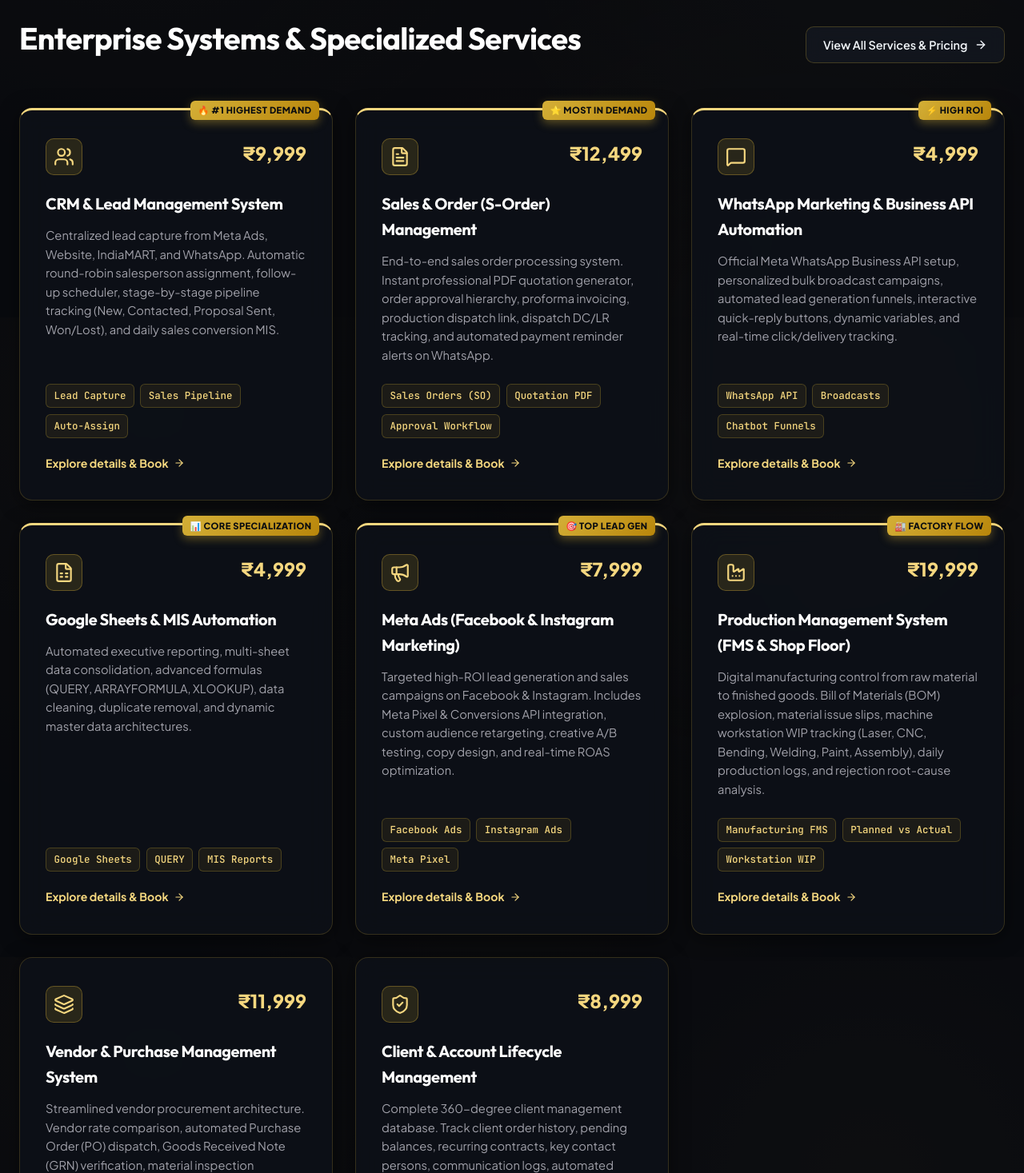
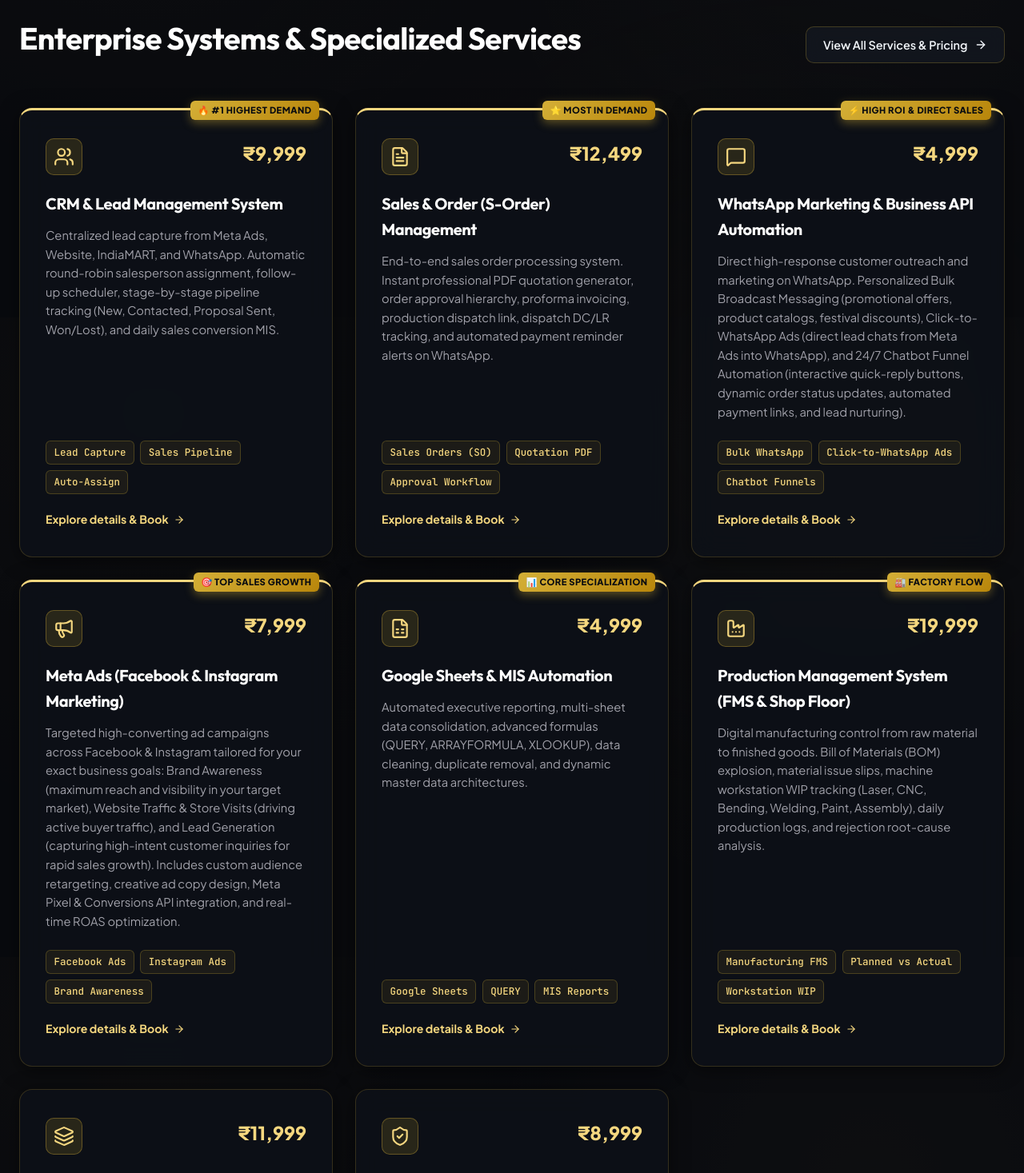
Before and after one commit to sujitswanmis/supujacreations-website, a Next.js app: page / in a window 1280 px wide. Shown: the part 2003-3470 px from the top of the page at 80% size. Built offline with nearby package versions, Linux system fonts and the light colour scheme.

Commit message:
Enhance Meta Ads & WhatsApp Marketing service definitions with Brand Awareness, Traffic, Lead Gen, Bulk Messages, and Chatbot Automation

```diff
--- a/src/data/servicesData.js
+++ b/src/data/servicesData.js
@@ -25,12 +25,23 @@
     id: 'whatsapp-marketing',
     title: 'WhatsApp Marketing & Business API Automation',
     cost: '₹4,999',
-    costNote: 'Starting from • Bulk Campaigns & API Integration',
-    popularBadge: '⚡ High ROI',
-    desc: 'Official Meta WhatsApp Business API setup, personalized bulk broadcast campaigns, automated lead generation funnels, interactive quick-reply buttons, dynamic variables, and real-time click/delivery tracking.',
+    costNote: 'Starting from • Bulk Broadcasts, Click-to-WhatsApp Ads & Chatbots',
+    popularBadge: '⚡ High ROI & Direct Sales',
+    desc: 'Direct high-response customer outreach and marketing on WhatsApp. Personalized Bulk Broadcast Messaging (promotional offers, product catalogs, festival discounts), Click-to-WhatsApp Ads (direct lead chats from Meta Ads into WhatsApp), and 24/7 Chatbot Funnel Automation (interactive quick-reply buttons, dynamic order status updates, automated payment links, and lead nurturing).',
     iconName: 'MessageSquare',
     accentColor: '#22c55e',
-    tags: ['WhatsApp API', 'Broadcasts', 'Chatbot Funnels', 'Interactive CTAs', 'AiSensy / Meta']
+    tags: ['Bulk WhatsApp', 'Click-to-WhatsApp Ads', 'Chatbot Funnels', 'Product Catalogs', 'Order Alerts', 'AiSensy / Meta API']
+  },
+  {
+    id: 'meta-ads',
+    title: 'Meta Ads (Facebook & Instagram Marketing)',
+    cost: '₹7,999',
+    costNote: 'Starting from • Brand Awareness, Website Traffic & Lead Gen',
+    popularBadge: '🎯 Top Sales Growth',
+    desc: 'Targeted high-converting ad campaigns across Facebook & Instagram tailored for your exact business goals: Brand Awareness (maximum reach and visibility in your target market), Website Traffic & Store Visits (driving active buyer traffic), and Lead Generation (capturing high-intent customer inquiries for rapid sales growth). Includes custom audience retargeting, creative ad copy design, Meta Pixel & Conversions API integration, and real-time ROAS optimization.',
+    iconName: 'Megaphone',
+    accentColor: '#38bdf8',
+    tags: ['Facebook Ads', 'Instagram Ads', 'Brand Awareness', 'Website Traffic', 'Lead Gen for Sales', 'ROAS Optimization']
   },
   {
     id: 'mis',
@@ -42,17 +53,6 @@
     iconName: 'FileSpreadsheet',
     accentColor: '#34d399',
     tags: ['Google Sheets', 'QUERY', 'MIS Reports', 'Master Data']
-  },
-  {
-    id: 'meta-ads',
-    title: 'Meta Ads (Facebook & Instagram Marketing)',
-    cost: '₹7,999',
-    costNote: 'Starting from • Monthly Campaign Management & Setup',
-    popularBadge: '🎯 Top Lead Gen',
-    desc: 'Targeted high-ROI lead generation and sales campaigns on Facebook & Instagram. Includes Meta Pixel & Conversions API integration, custom audience retargeting, creative A/B testing, copy design, and real-time ROAS optimization.',
-    iconName: 'Megaphone',
-    accentColor: '#38bdf8',
-    tags: ['Facebook Ads', 'Instagram Ads', 'Meta Pixel', 'Lead Gen', 'ROAS Optimization']
   },
   {
     id: 'production-management',
```
